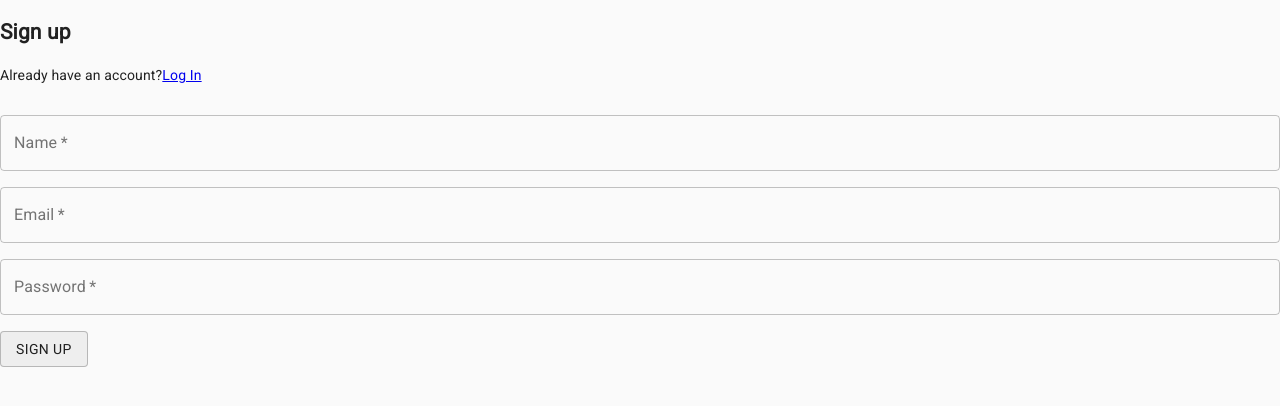
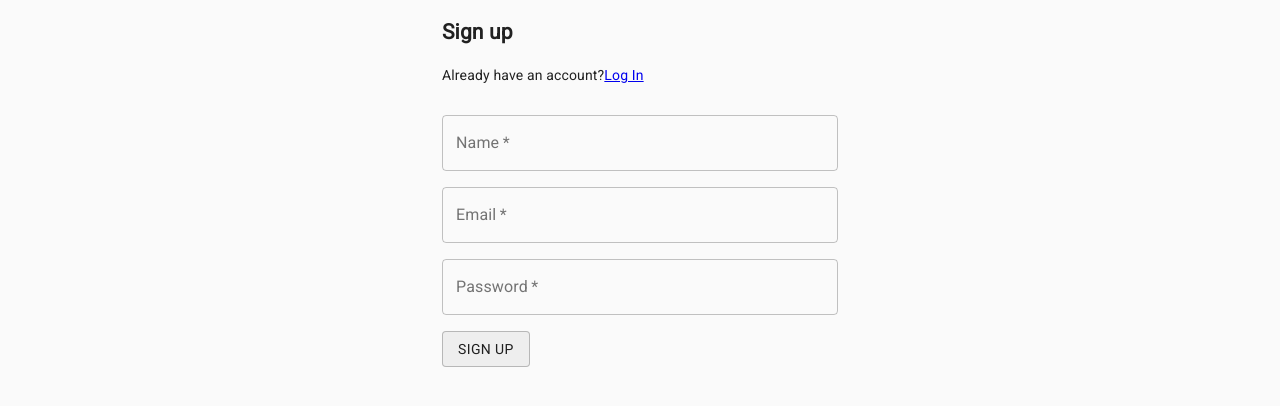
Before and after one commit to EmilieHumbert/swiss-plant-based, a Next.js app: page /signup in a window 1280 px wide. Shown: the top 406 px of the page. Built offline with nearby package versions, Linux system fonts and the light colour scheme; no server answers.

Commit message:
Add Container to Signup page and delete div

```diff
--- a/pages/signup.js
+++ b/pages/signup.js
@@ -1,10 +1,11 @@
 import Link from "next/link";
 import SignUpForm from "../components/forms/signUpForm";
 
+import Container from "@material-ui/core/Container";
+
 export default function signUpPage() {
   return (
-    <div>
-      <div>
+    <Container maxWidth={"xs"}>
       <h2>Sign up</h2>
       <p>
         Already have an account?
@@ -12,10 +13,7 @@ export default function signUpPage() {
           <a href="#">Log In</a>
         </Link>
       </p>
-      </div>
-      <div>
       <SignUpForm />
-      </div>
-    </div>
+    </Container>
   );
 }
```
Lines whose indentation alone changed are shown as unchanged.
